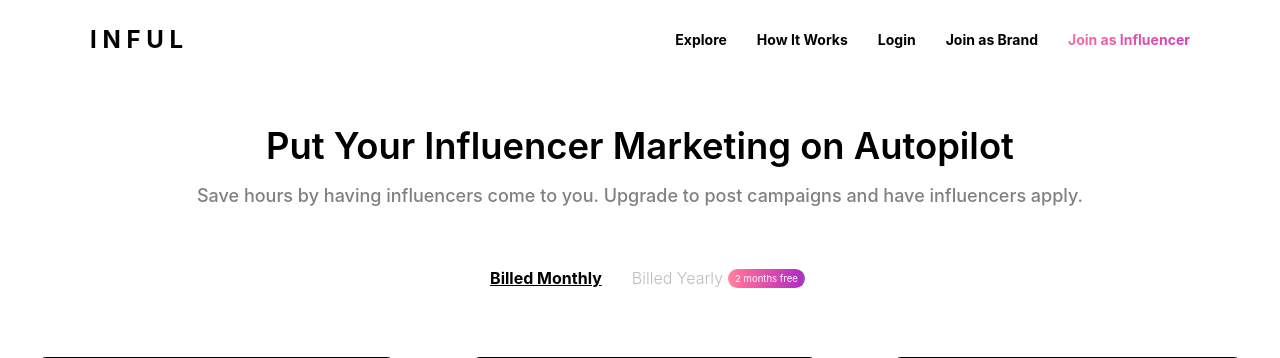
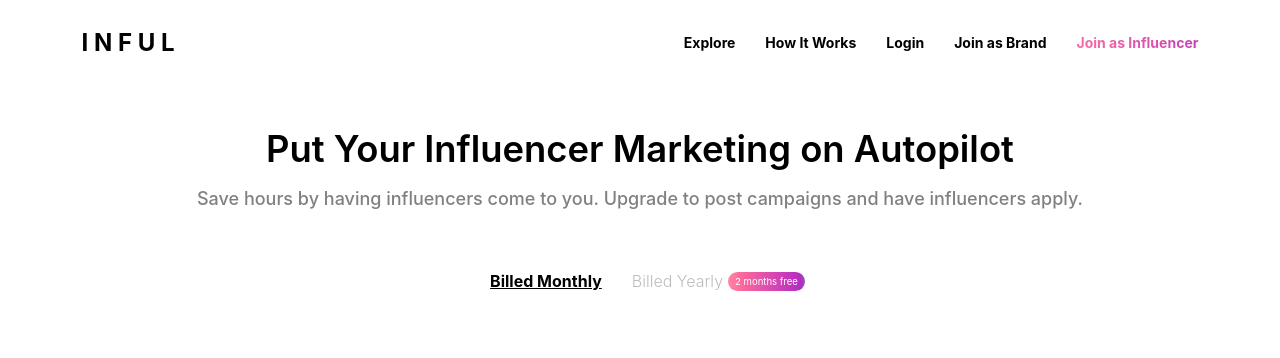
Before and after one commit to Falconx-Soft/Collabstr, a Django app: page /brandpricing/ in a window 1280 px wide. Shown: the top 358 px of the page. Run offline with Django 3.2, Linux system fonts and the light colour scheme; parts of the project's set-up code (start-up, migrations or seed data) failed here and were passed over; some libraries are stand-ins or nearby versions.

Commit message:
style changes brand and adding signup after page changes1

```diff
--- a/static/css/home.css
+++ b/static/css/home.css
@@ -52,7 +52,7 @@ body{
   }
   .subtitle{
       font-size: 18px;
-      color: grey;
+      color: gray;
   }
   .title-section{
       margin-top: 60px;
--- a/static/css/join-as-brand.css
+++ b/static/css/join-as-brand.css
@@ -28,7 +28,7 @@
     padding: 5px;
 }
 .signup-btn{
-    margin-top: 40px;
+    margin-top: 30px;
     background: black;
     border-radius: 10px;
     width: 210px;
@@ -47,7 +47,7 @@
     justify-content: space-between;
 }
 .row-holder {
-    margin: 10% auto;
+    margin: 7% auto;
 }
 .example-steps-holder {
     width: 42%;
@@ -222,7 +222,7 @@
     display: none;
   }
   .navbar-header{
-    width: 40%;
+    width: 42%;
 }
 @media only screen and (max-width: 932px){
     .navbar-header{
--- a/templates/base.html
+++ b/templates/base.html
@@ -56,7 +56,7 @@
     {% if user.is_authenticated and user.is_brand %}
     <nav class="navbar navbar-default">
         <div class="container-fluid ">
-            <div class="container navbar_content mt-5" style="">
+            <div class="container navbar_content mt-5" style="margin-top: 17px;">
                 <div class="navbar-header navbar-header-brand" style="">
                     <a class="navbar-brand" style="" href="{% url 'home' %}">
                         <div class="" style="display: flex; justify-content: left; margin-top: -23px;">
@@ -169,7 +169,7 @@
     {% else %}
     <nav class="navbar navbar-default">
         <div class="container-fluid ">
-            <div class="container mt-5 navbar-conatainer">
+            <div class="container mt-5 navbar-conatainer" style="margin-top: 17px;">
                 <div class="navbar-header" style="">
                     <a class="navbar-brand" href="{% url 'home' %}" style="margin-left: 0px;">
                         <div class="" style="display: flex; justify-content: left; margin-top: -23px;">
```
Also changed, not shown: db.sqlite3.
